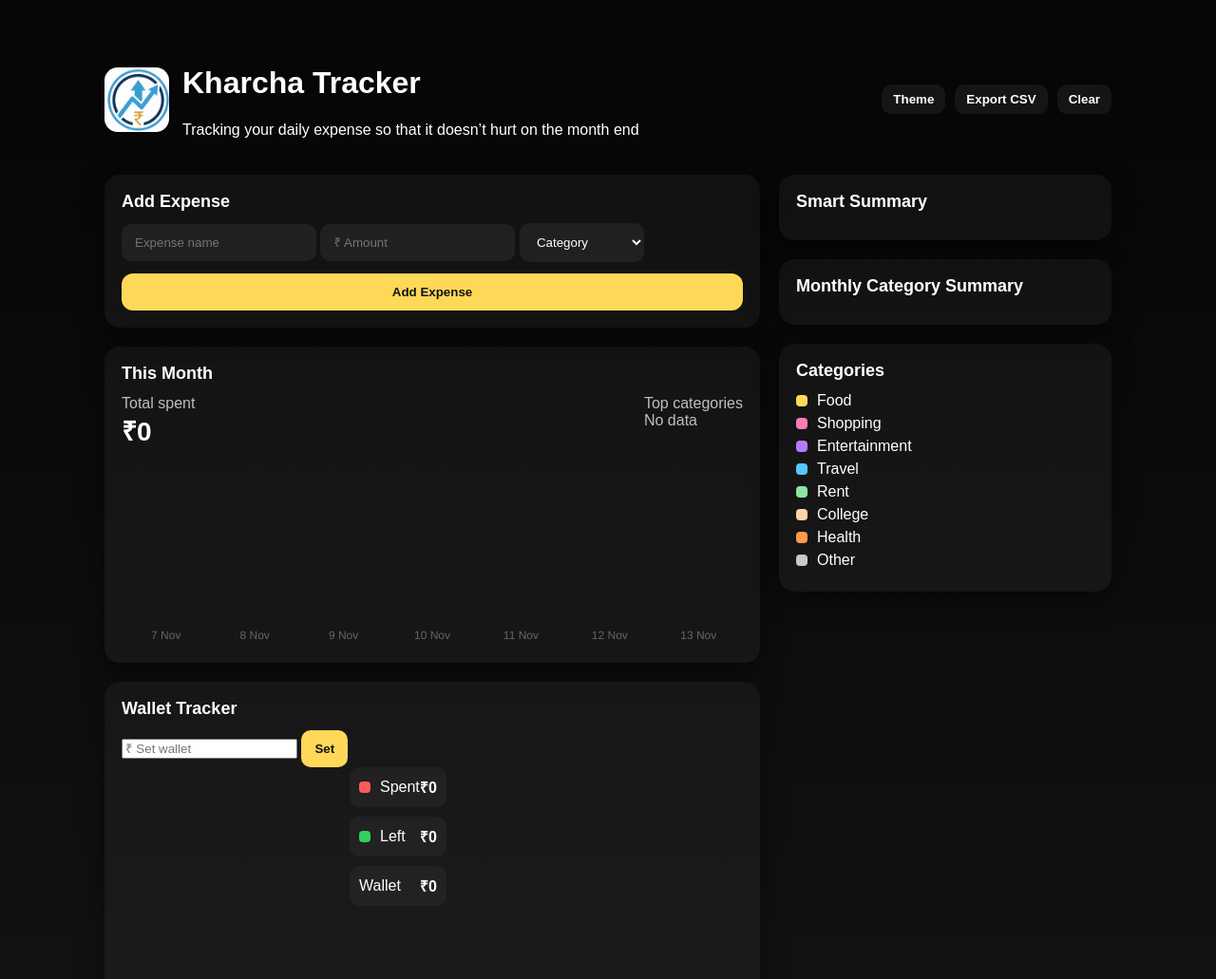
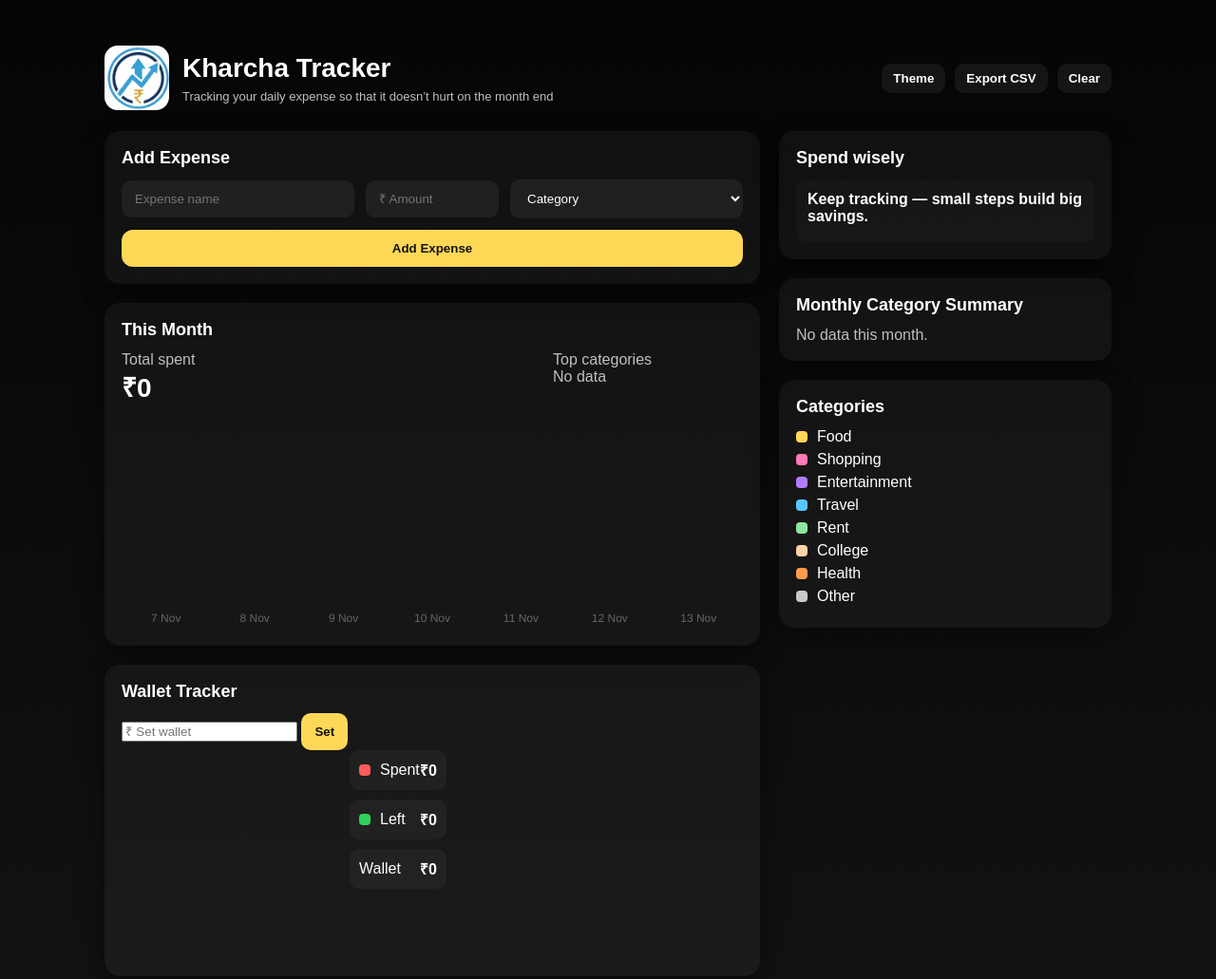
Before and after one commit to sage2707/kharcha-tracker, a plain HTML site: page index.html in a window 1280 px wide. Shown: the top 1031 px of the page at 95% size. Drawn offline with nearby package versions, Linux system fonts and the light colour scheme.

Commit message:
index.html

```diff
--- a/index.html
+++ b/index.html
@@ -2,83 +2,84 @@
 <html lang="en">
 <head>
   <meta charset="utf-8" />
-  <meta name="viewport" content="width=device-width, initial-scale=1" />
+  <meta name="viewport" content="width=device-width,initial-scale=1" />
   <title>Kharcha Tracker</title>
 
   <link rel="stylesheet" href="styles.css">
   <script src="https://cdn.jsdelivr.net/npm/chart.js"></script>
 </head>
-
 <body>
-
-  <div class="wrap" id="app" data-theme="dark">
+  <div id="app" class="wrap" data-theme="dark">
 
     <!-- HEADER -->
     <header class="header">
       <div class="brand">
-        <img src="logo.png" class="logo-image" alt="Kharcha Tracker Logo">
-
+        <img src="logo.png" alt="logo" class="logo-image">
         <div class="title">
-          <h1>Kharcha Tracker</h1>
-          <p>Tracking your daily expense so that it doesn’t hurt on the month end</p>
+          <h1 class="title-main">Kharcha Tracker</h1>
+          <p class="title-sub">Tracking your daily expense so that it doesn’t hurt on the month end</p>
         </div>
       </div>
 
       <div class="controls">
-        <button class="btn-small" id="themeToggle">Theme</button>
-        <button class="btn-small" id="exportBtn">Export CSV</button>
-        <button class="btn-small" id="clearBtn">Clear</button>
+        <button id="themeToggle" class="btn-small">Theme</button>
+        <button id="exportBtn" class="btn-small">Export CSV</button>
+        <button id="clearBtn" class="btn-small">Clear</button>
       </div>
     </header>
 
-    <!-- MAIN GRID -->
+    <!-- GRID -->
     <main class="grid">
 
-      <!-- LEFT SIDE -->
-      <section>
+      <!-- LEFT COLUMN -->
+      <section class="col-left">
 
         <!-- ADD EXPENSE -->
         <div class="card">
           <h2>Add Expense</h2>
 
-          <div class="row three">
-            <input id="nameInput" class="input" placeholder="Expense name">
-            <input id="amountInput" class="input" type="number" placeholder="₹ Amount">
-            <select id="categorySelect" class="input"></select>
+          <div class="form-row">
+            <input id="nameInput" class="input" placeholder="Expense name" />
+            <input id="amountInput" class="input input-narrow" type="number" placeholder="₹ Amount" />
+            <select id="categorySelect" class="input">
+              <!-- populated by JS -->
+            </select>
           </div>
 
           <div id="otherCatRow" class="hidden">
-            <input id="otherCategoryInput" class="input" placeholder="Enter custom category">
+            <input id="otherCategoryInput" class="input" placeholder="Enter custom category (e.g., Gym)" />
           </div>
 
-          <button class="btn-primary" id="addExpenseBtn" style="margin-top:12px;">Add Expense</button>
+          <div style="margin-top:12px">
+            <button id="addExpenseBtn" class="btn-primary">Add Expense</button>
+          </div>
         </div>
 
         <!-- MONTH SUMMARY -->
         <div class="card">
           <h2>This Month</h2>
-
           <div class="summary-row">
             <div>
               <div class="muted">Total spent</div>
               <div id="monthTotal" class="big-number">₹0</div>
             </div>
 
-            <div class="top3-box">
+            <div style="min-width:200px">
               <div class="muted">Top categories</div>
               <div id="top3" class="top3-list"></div>
             </div>
           </div>
 
-          <canvas id="miniBar" height="90" style="margin-top:12px;"></canvas>
+          <div style="margin-top:18px">
+            <canvas id="miniBar" height="100"></canvas>
+          </div>
         </div>
 
-        <!-- WALLET TRACKER -->
+        <!-- WALLET -->
         <div class="card">
           <h2>Wallet Tracker</h2>
-
           <div class="wallet-row">
-            <input id="walletInput" class="wallet-input" type="number" placeholder="₹ Set wallet">
+            <input id="walletInput" class="wallet-input" type="number" placeholder="₹ Set wallet" />
             <button id="walletSetBtn" class="btn-set">Set</button>
           </div>
 
@@ -88,56 +89,45 @@
             </div>
 
             <div class="bif-info">
-              <div class="bif-row">
-                <div class="bif-label"><span class="chip red"></span> Spent</div>
-                <div id="spentAmt" class="bif-value">₹0</div>
-              </div>
-
-              <div class="bif-row">
-                <div class="bif-label"><span class="chip green"></span> Left</div>
-                <div id="leftAmt" class="bif-value">₹0</div>
-              </div>
-
-              <div class="bif-row">
-                <div class="bif-label">Wallet</div>
-                <div id="walletTotal" class="bif-value">₹0</div>
-              </div>
+              <div class="bif-row"><div class="bif-label"><span class="chip red"></span> Spent</div><div id="spentAmt" class="bif-value">₹0</div></div>
+              <div class="bif-row"><div class="bif-label"><span class="chip green"></span> Left</div><div id="leftAmt" class="bif-value">₹0</div></div>
+              <div class="bif-row"><div class="bif-label">Wallet</div><div id="walletTotal" class="bif-value">₹0</div></div>
             </div>
           </div>
-
-          <div id="adviceArea" style="margin-top:12px;"></div>
         </div>
 
         <!-- EXPENSE LIST -->
         <div class="card">
           <h2>Your Expenses</h2>
-          <div id="expenseList"></div>
+          <div id="expenseList" style="margin-top:12px"></div>
         </div>
       </section>
 
       <!-- RIGHT COLUMN -->
-      <aside>
+      <aside class="col-right">
 
-        <!-- SMART SUMMARY -->
+        <!-- SPEND WISE BANNER (always visible) -->
         <div class="card">
-          <h2>Smart Summary</h2>
-          <div id="smartSummaryText"></div>
+          <h2>Spend wisely</h2>
+          <div id="spendBanner" class="banner-neutral">
+            <div id="bannerMain" class="banner-main">Keep tracking — small steps build big savings.</div>
+            <div id="bannerSub" class="banner-sub"></div>
+          </div>
         </div>
 
         <!-- MONTHLY CATEGORY SUMMARY -->
         <div class="card">
           <h2>Monthly Category Summary</h2>
-          <div id="categorySummary"></div>
+          <div id="categorySummary" style="margin-top:8px"></div>
         </div>
 
-        <!-- CATEGORIES -->
+        <!-- CATEGORIES (color legend) -->
         <div class="card">
           <h2>Categories</h2>
-          <div id="catColors"></div>
+          <div id="catColors" style="margin-top:8px"></div>
         </div>
 
       </aside>
-
     </main>
   </div>
 
```
